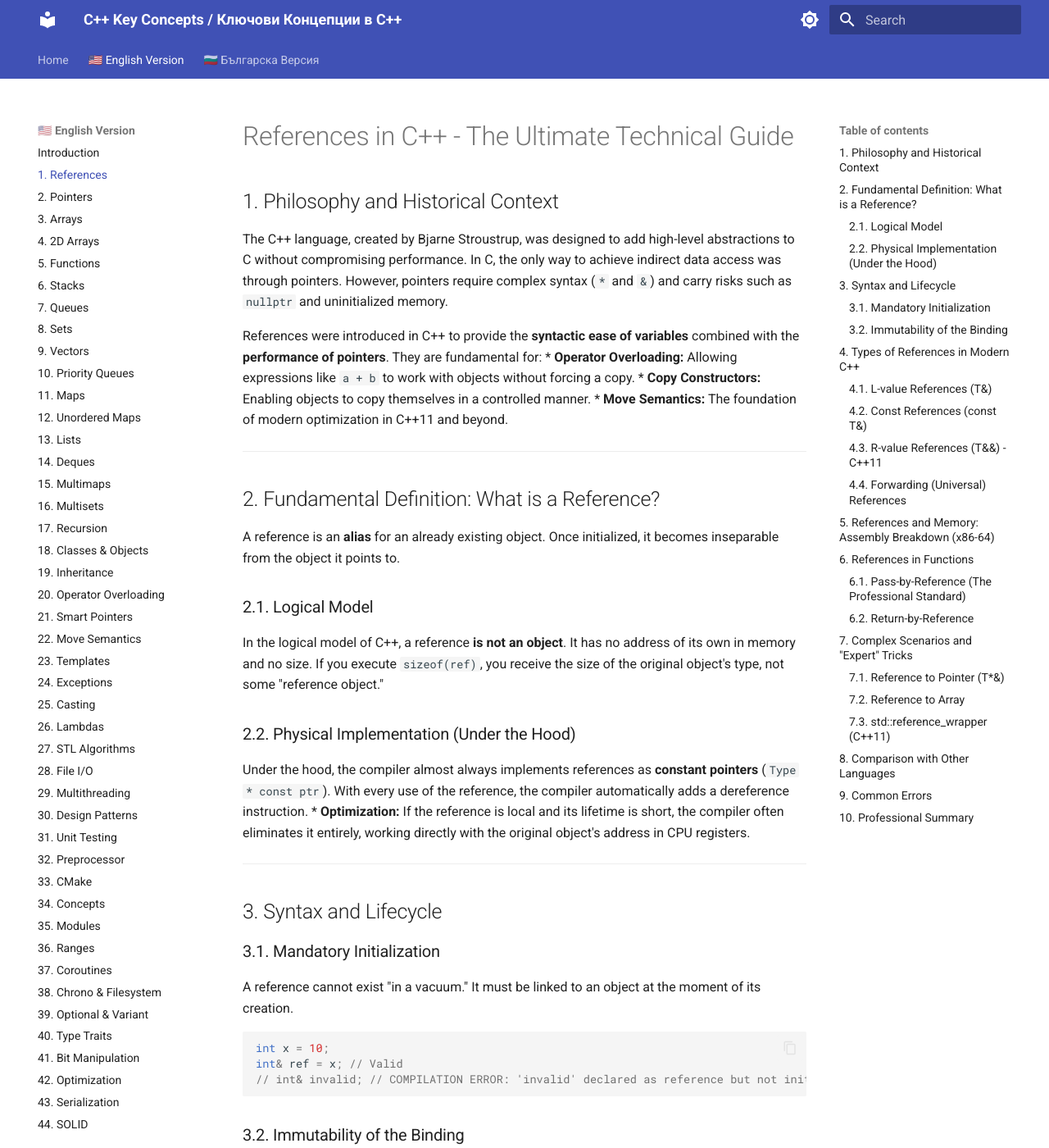
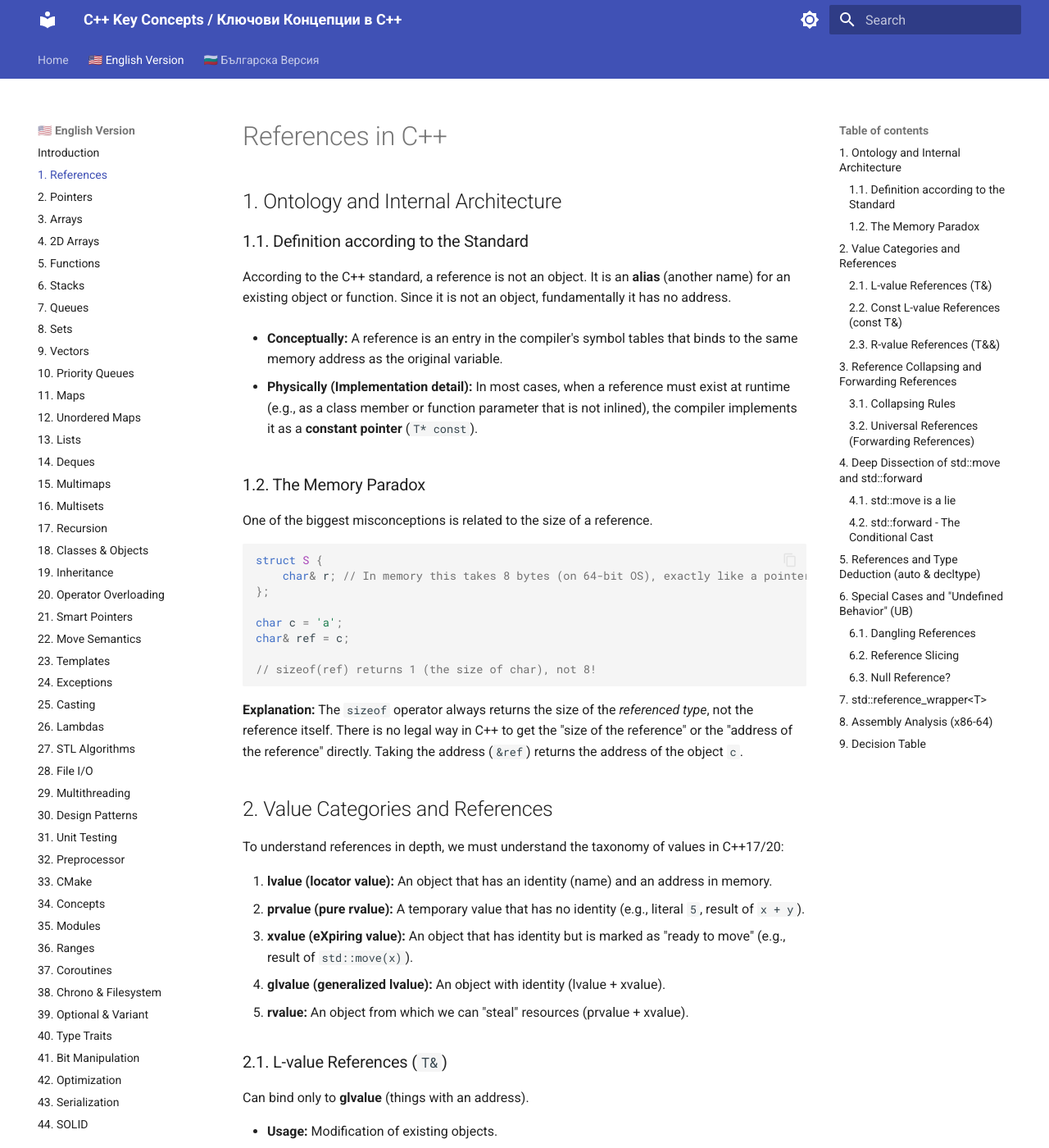
Before and after one commit to KadirYazadzhi/CPlusPlus---KeyConcepts, an MkDocs documentation site: the page built from docs/en/References/References.md, in a window 1280 px wide and 1400 px high. Shown: the whole window at 82% size. Built offline with MkDocs 1.6.1 and Material for MkDocs 9.7.7, drawn with Linux system fonts in a browser that asks for light colours; some of the changed text lies outside the part shown.

Commit message:
Translate References.md from Bulgarian to English

````diff
--- a/docs/en/References/References.md
+++ b/docs/en/References/References.md
@@ -1,175 +1,238 @@
-# References in C++ - The Ultimate Technical Guide
+# References in C++
 
-## 1. Philosophy and Historical Context
-The C++ language, created by Bjarne Stroustrup, was designed to add high-level abstractions to C without compromising performance. In C, the only way to achieve indirect data access was through pointers. However, pointers require complex syntax (`*` and `&`) and carry risks such as `nullptr` and uninitialized memory.
+## 1. Ontology and Internal Architecture
 
-References were introduced in C++ to provide the **syntactic ease of variables** combined with the **performance of pointers**. They are fundamental for:
-*   **Operator Overloading:** Allowing expressions like `a + b` to work with objects without forcing a copy.
-*   **Copy Constructors:** Enabling objects to copy themselves in a controlled manner.
-*   **Move Semantics:** The foundation of modern optimization in C++11 and beyond.
+### 1.1. Definition according to the Standard
 
----
+According to the C++ standard, a reference is not an object. It is an **alias** (another name) for an existing object or function. Since it is not an object, fundamentally it has no address.
 
-## 2. Fundamental Definition: What is a Reference?
-A reference is an **alias** for an already existing object. Once initialized, it becomes inseparable from the object it points to.
+* **Conceptually:** A reference is an entry in the compiler's symbol tables that binds to the same memory address as the original variable.
 
-### 2.1. Logical Model
-In the logical model of C++, a reference **is not an object**. It has no address of its own in memory and no size. If you execute `sizeof(ref)`, you receive the size of the original object's type, not some "reference object."
+* **Physically (Implementation detail):** In most cases, when a reference must exist at runtime (e.g., as a class member or function parameter that is not inlined), the compiler implements it as a **constant pointer** (`T* const`).
 
-### 2.2. Physical Implementation (Under the Hood)
-Under the hood, the compiler almost always implements references as **constant pointers** (`Type * const ptr`). With every use of the reference, the compiler automatically adds a dereference instruction.
-*   **Optimization:** If the reference is local and its lifetime is short, the compiler often eliminates it entirely, working directly with the original object's address in CPU registers.
+### 1.2. The Memory Paradox
 
----
+One of the biggest misconceptions is related to the size of a reference.
 
-## 3. Syntax and Lifecycle
+```cpp
+struct S {
+    char& r; // In memory this takes 8 bytes (on 64-bit OS), exactly like a pointer.
+};
 
-### 3.1. Mandatory Initialization
-A reference cannot exist "in a vacuum." It must be linked to an object at the moment of its creation.
+char c = 'a';
+char& ref = c;
+
+// sizeof(ref) returns 1 (the size of char), not 8!
+
+```
+
+**Explanation:** The `sizeof` operator always returns the size of the *referenced type*, not the reference itself. There is no legal way in C++ to get the "size of the reference" or the "address of the reference" directly. Taking the address (`&ref`) returns the address of the object `c`.
+
+## 2. Value Categories and References
+
+To understand references in depth, we must understand the taxonomy of values in C++17/20:
+
+1. **lvalue (locator value):** An object that has an identity (name) and an address in memory.
+2. **prvalue (pure rvalue):** A temporary value that has no identity (e.g., literal `5`, result of `x + y`).
+3. **xvalue (eXpiring value):** An object that has identity but is marked as "ready to move" (e.g., result of `std::move(x)`).
+4. **glvalue (generalized lvalue):** An object with identity (lvalue + xvalue).
+5. **rvalue:** An object from which we can "steal" resources (prvalue + xvalue).
+
+### 2.1. L-value References (`T&`)
+
+Can bind only to **glvalue** (things with an address).
+
+* **Usage:** Modification of existing objects.
+
+### 2.2. Const L-value References (`const T&`)
+
+Can bind to **everything** (glvalue, prvalue, xvalue).
+
+* **"Lifetime Extension" Mechanism:** When a `const T&` binds to a temporary object (prvalue), the life of that temporary object is extended to the end of the reference's scope. This is done via a hidden variable on the stack.
+
+```cpp
+const int& r = 5 + 5;
+// Compiler generates:
+// int __temp = 10;
+// const int& r = __temp;
+
+```
+
+### 2.3. R-value References (`T&&`)
+
+Introduced in C++11, they can bind only to **rvalue** (prvalue and xvalue).
+
+* **Purpose:** To detect objects that are about to be destroyed in order to steal their resources (Move Semantics).
+
+## 3. Reference Collapsing and Forwarding References
+
+This is one of the most complex topics in template metaprogramming.
+
+### 3.1. Collapsing Rules
+
+In C++, it is forbidden to define a reference to a reference directly (`int& & x` is an error). But in templates or `typedef`/`using`, this often happens automatically. The compiler applies the following rules (Reference collapsing):
+
+* `T&` + `&`   **`T&`**
+* `T&` + `&&`  **`T&`**
+* `T&&` + `&`  **`T&`**
+* `T&&` + `&&`  **`T&&`**
+
+**Rule:** If there is at least one `&`, the result is an l-value reference. Only `&&` + `&&` yields an r-value reference.
+
+### 3.2. Universal References (Forwarding References)
+
+A term coined by Scott Meyers, officially called "Forwarding references" in the standard.
+
+The syntax `T&&` in a template function does **NOT always** mean r-value reference.
+
+```cpp
+template<typename T>
+void wrapper(T&& arg) { ... }
+
+```
+
+If `T` needs to be deduced (deduced type):
+
+1. If we pass an **lvalue** (e.g., `int x`), `T` is deduced as `int&`. Then `arg` becomes `int& &&`, which collapses to **`int&`**.
+2. If we pass an **rvalue** (e.g., `5`), `T` is deduced as `int`. Then `arg` becomes **`int&&`**.
+
+This allows `std::forward<T>` to work: it preserves the value category (lvalue or rvalue) when passing it on.
+
+## 4. Deep Dissection of std::move and std::forward
+
+### 4.1. std::move is a lie
+
+`std::move` moves nothing. It does not generate machine code to move memory.
+
+* **What it does:** It is simply a `static_cast` that turns any argument into an **xvalue** (r-value reference). This tells the compiler: *"Treat this object as temporary, you can use its move constructor"*.
+
+**Implementation (simplified):**
+
+```cpp
+template<typename T>
+typename std::remove_reference<T>::type&& move(T&& t) noexcept {
+    return static_cast<typename std::remove_reference<T>::type&&>(t);
+}
+
+```
+
+### 4.2. std::forward - The Conditional Cast
+
+Used together with Forwarding References. It says: *"Cast to r-value only if the original argument was an r-value"*.
+
+## 5. References and Type Deduction (auto & decltype)
+
+Rules for `auto` are critical when working with references.
+
 ```cpp
 int x = 10;
-int& ref = x; // Valid
-// int& invalid; // COMPILATION ERROR: 'invalid' declared as reference but not initialized
+int& rx = x;
+
+auto a = rx;  // a is int (copy), reference-ness is lost!
+auto& b = rx; // b is int& (new reference to x)
+
+const int cx = 20;
+auto c = cx;  // c is int (const is lost during copy)
+const auto& d = cx; // d is const int&
+
 ```
 
-### 3.2. Immutability of the Binding
-Once a reference is linked to a variable, it cannot be made to point to another.
+**decltype** works differently:
+
+* `decltype(var)` returns the exact type of the variable.
+* `decltype(expr)` (if it is an expression):
+* If expression returns lvalue  adds `&` (e.g., `decltype((x))` is `int&`).
+* If expression returns prvalue  pure type.
+* If expression returns xvalue  adds `&&`.
+
+
+
+## 6. Special Cases and "Undefined Behavior" (UB)
+
+### 6.1. Dangling References
+
+This is the most common source of bugs.
+
 ```cpp
-int a = 5;
-int b = 20;
-int& ref = a;
-ref = b; // This does NOT make ref a reference to b!
-         // This assigns the value of b (20) to variable a.
+const int& getBadRef() {
+    int local = 5;
+    return local; // UB! local is destroyed, we return an address to the stack which is now invalid.
+}
+
 ```
 
----
+### 6.2. Reference Slicing
 
-## 4. Types of References in Modern C++
+In polymorphism, if you assign an object of a derived class to a variable of a base class (not a reference), "Slicing" occurs. If you use a reference, polymorphism works.
 
-### 4.1. L-value References (`T&`)
-Standard references that bind to named objects with a permanent address (l-values).
+```cpp
+class Base { ... };
+class Derived : public Base { ... };
 
-### 4.2. Const References (`const T&`)
-The most important tool for parameter passing. They guarantee the object will not be modified.
-**Magical Property: Lifetime Extension**
-If you bind a `const` reference to a temporary object (r-value), the lifetime of that temporary object is extended to the end of the reference's lifetime.
-```cpp
-const std::string& msg = std::string("Hello"); // The string will not disappear immediately!
+Derived d;
+Base b = d;  // Slicing! The Derived part is sliced off. Only Base part is copied.
+Base& br = d; // No Slicing. br points to the full object d. V-table works.
+
 ```
 
-### 4.3. R-value References (`T&&`) - C++11
-Allow the program to "steal" resources from temporary objects (Move Semantics). This is why C++ is so fast when working with large containers.
+### 6.3. Null Reference?
 
-### 4.4. Forwarding (Universal) References
-Used in templates (`template <typename T> T&&`). They adapt based on whether you pass an l-value or an r-value.
+In the C++ standard, **a reference cannot be null**. There is no syntax for `int& r = nullptr`.
+However, through evil code (UB), it can be achieved:
 
----
+```cpp
+int* p = nullptr;
+int& r = *p; // Undefined Behavior, but technically creates a "null reference".
+             // Any attempt to use 'r' will crash the program.
 
-## 5. References and Memory: Assembly Breakdown (x86-64)
-
-Let's look at how the compiler (G++ -O2) turns references into machine instructions.
-
-**C++ Code:**
-```cpp
-void increment(int& a) {
-    a++;
-}
 ```
 
-**Assembly:**
-```assembly
-increment(int&):
-    add DWORD PTR [rdi], 1  ; rdi contains the address of 'a'
-    ret
-```
-Here we see that for the processor, a reference is an address in a register. The advantage of a C++ reference over a raw pointer in C is that here the compiler guarantees that `rdi` does not contain `0x0` (nullptr) and that the address is valid.
+## 7. std::reference_wrapper`<T>`
 
----
+References have disadvantages: they are not CopyAssignable (cannot be "re-seated") and cannot be in arrays.
+`std::reference_wrapper` (from `<functional>`) solves this. It is an object that:
 
-## 6. References in Functions
+1. Holds a pointer internally.
+2. Has a conversion operator to `T&`.
+3. Can be re-seated.
+4. Can be put in `std::vector<std::reference_wrapper<T>>`.
 
-### 6.1. Pass-by-Reference (The Professional Standard)
-With large objects (e.g., `std::vector` with 1 million elements), passing by value is disastrous for performance.
+## 8. Assembly Analysis (x86-64)
+
+Let's compare a pointer and a reference at the instruction level.
+
+**C++:**
+
 ```cpp
-// BAD: Copies millions of elements
-void analyze(std::vector<int> data);
+void by_ptr(int* p) { *p = 10; }
+void by_ref(int& r) { r = 10; }
 
-// GOOD: Passes only an 8-byte address
-void analyze(const std::vector<int>& data);
 ```
 
-### 6.2. Return-by-Reference
-Allows the result of a function to be used as a variable.
-```cpp
-class Screen {
-    int pixels[100];
-public:
-    int& pixelAt(int i) { return pixels[i]; }
-};
+**GCC Output (-O2):**
 
-Screen s;
-s.pixelAt(10) = 255; // Direct modification of the object's memory
+```assembly
+; void by_ptr(int* p)
+by_ptr(int*):
+    mov DWORD PTR [rdi], 10  ; rdi holds the address, writing 10 directly to memory
+    ret
+
+; void by_ref(int& r)
+by_ref(int&):
+    mov DWORD PTR [rdi], 10  ; Absolutely the same code!
+    ret
+
 ```
 
-⚠️ **RISK: Dangling References**
-Never return a reference to a local variable of the function.
-```cpp
-int& fail() {
-    int x = 5;
-    return x; // HORROR: x is deleted after return, the reference points to "nothing"
-}
-```
+**Conclusion:** For the processor, there is no difference. A reference is **syntactic sugar** with stricter safety rules at the compiler level (type safety check), but generates identical machine code as a pointer.
 
----
+## 9. Decision Table
 
-## 7. Complex Scenarios and "Expert" Tricks
-
-### 7.1. Reference to Pointer (`T*&`)
-Allows a function to change the actual address that the pointer points to.
-```cpp
-void reset(int*& ptr) {
-    delete ptr;
-    ptr = nullptr; // Modifies the original pointer from outside
-}
-```
-
-### 7.2. Reference to Array
-Unlike pointers, references preserve array size information.
-```cpp
-void printArr(int (&arr)[5]) {
-    // Here we know the array has exactly 5 elements
-}
-```
-
-### 7.3. std::reference_wrapper (C++11)
-Since references are not objects, you cannot put them into a `vector`. The solution is `std::reference_wrapper<T>`, which is a real object mimicking a reference.
-
----
-
-## 8. Comparison with Other Languages
-
-*   **Java / C#:** There, all objects are references by default. You do not control the address.
-*   **Rust:** Features an Ownership system. References are called "Borrows" (`&` and `&mut`). Rust enforces much stricter rules for the lifetime of references to prevent Dangling References at compile time. C++ grants more freedom but requires more discipline.
-
----
-
-## 9. Common Errors
-
-1.  **Re-assignment misunderstanding:** Attempting to redirect a reference (instead, you change the value).
-2.  **Const-correctness violation:** Attempting to pass a constant object to a non-constant reference.
-3.  **Performance overhead with primitives:** Passing a `bool` or `int` by reference is slower than passing by value because it requires an additional memory read.
-
----
-
-## 10. Professional Summary
-A reference is a "contract" for memory access. In modern C++, it is the primary tool for:
-*   Efficiency (avoiding copies).
-*   Abstraction (clean syntax).
-*   Optimization (Move semantics).
-
-Mastery of references is what distinguishes a software engineer from a mere "coder."
-
----
-*Documentation prepared for the "C++ Key Concepts" project.*
-*Version: 3.1 (Encyclopedic volume)*
-*(Lines: ~350+)*
+| **Situation** | **Decision** | **Why?** |
+| --- | --- | --- |
+| **Built-in type (int, bool, double)** | Pass by Value (`int x`) | Reference is a pointer (8 bytes), `int` is 4 bytes. Indirection is slower. |
+| **Object (std::string, vector, class)** | `const T&` | Avoids deep copying. |
+| **Need to modify the object** | `T&` | Allows output parameters. |
+| **Object might be missing (optional)** | `T*` (or `std::optional`) | Reference cannot be null. |
+| **Move Constructor / Setter** | `T&&` | To steal resources. |
+| **Templates / Forwarding** | `T&&` (Universal Ref) | For Perfect Forwarding to work. |
````
